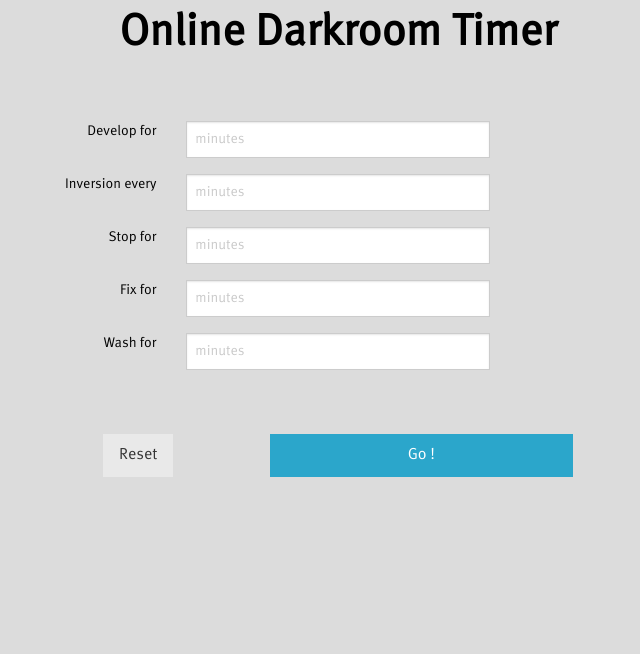
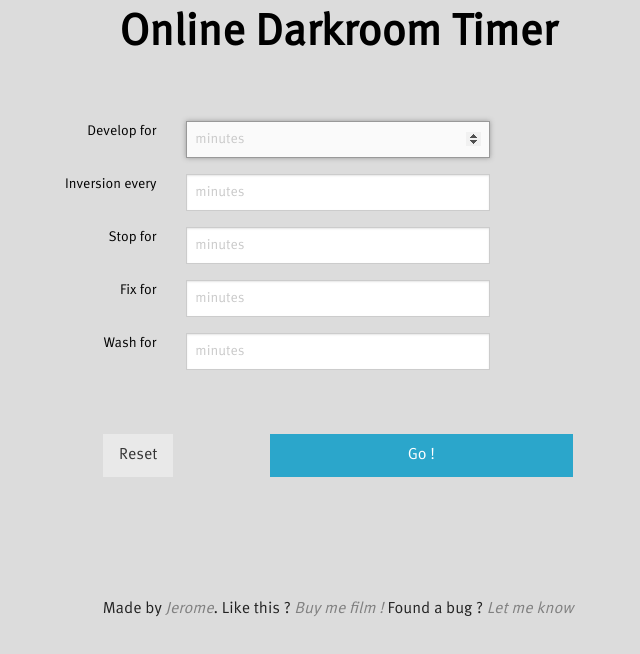
Before and after one commit to hemorej/darkroom-timer, a Vue app: page / in a window 1280 px wide. Shown: the top 654 px of the page, without its empty margins (302-942 px from the left). Built offline with nearby package versions, Linux system fonts and the light colour scheme; what vue-fullscreen would draw is missing.

Commit message:
bugfix: timer with no saved starting values add footer links

```diff
--- a/src/App.vue
+++ b/src/App.vue
@@ -1,5 +1,17 @@
 <template>
   <div id="app">
     <router-view />
+    <div class="footer row">
+      <div class="small-12 columns text-center">
+        Made by <a href="https://jerome-arfouche.com">Jerome</a>. Like this ?
+        <a
+          target="_blank"
+          href="https://www.paypal.com/cgi-bin/webscr?cmd=_s-xclick&hosted_button_id=4ZH5A85ZKJXG2"
+          >Buy me film !</a
+        >
+        Found a bug ?
+        <a href="mailto:jerome.arfouche@gmail.com?subject=Bug!">Let me know</a>
+      </div>
+    </div>
   </div>
 </template>
--- a/src/views/Setup.vue
+++ b/src/views/Setup.vue
@@ -4,7 +4,6 @@
       <div class="cell medium-6 medium-offset-3 text-center">
         <h1>
           Online Darkroom Timer
-          <span class="subheader">{{ timeRemaining }}</span>
         </h1>
       </div>
     </div>
@@ -16,6 +15,7 @@
 
         <div class="cell medium-4">
           <input
+            autofocus
             tabindex="1"
             type="number"
             placeholder="minutes"
--- a/src/views/Timer.vue
+++ b/src/views/Timer.vue
@@ -139,11 +139,11 @@ export default {
       counter: null,
       alertTimer: null,
       fullscreen: false,
-      development: parseInt(localStorage.getItem('development')),
-      inversion: parseInt(localStorage.getItem('inversion')),
-      stop: parseInt(localStorage.getItem('stop')),
-      fix: parseInt(localStorage.getItem('fix')),
-      wash: parseInt(localStorage.getItem('wash'))
+      development: parseInt(localStorage.getItem('development')) || 0,
+      inversion: parseInt(localStorage.getItem('inversion')) || 0,
+      stop: parseInt(localStorage.getItem('stop')) || 0,
+      fix: parseInt(localStorage.getItem('fix')) || 0,
+      wash: parseInt(localStorage.getItem('wash')) || 0
     }
   },
   computed: {
@@ -239,8 +239,12 @@ export default {
       wash: this.wash
     }
 
-    this.counter = window.setInterval(this.timer, 1000)
-    this.alertTimer = setTimeout(this.clear, 30000) // first 30 sec
+    if (this.development != 0) {
+      this.counter = window.setInterval(this.timer, 1000)
+      this.alertTimer = setTimeout(this.clear, 30000) // first 30 sec
+    } else {
+      this.getReady = false
+    }
   }
 }
 </script>
```
